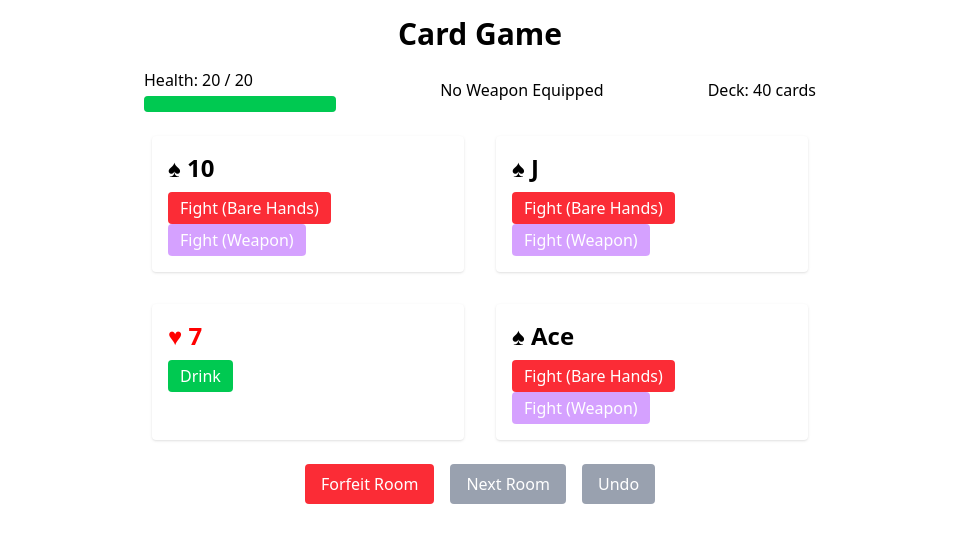
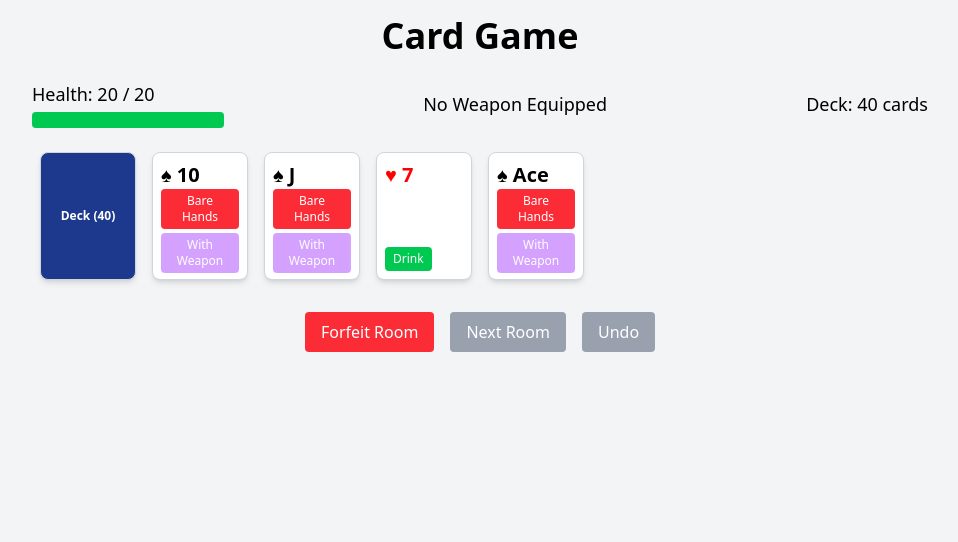
Before and after one commit to ghandic/game-time, a React (Vite) app: page / in a window 1280 px wide. Shown: the top 542 px of the page, without its empty margins (160-1118 px from the left). Built offline with nearby package versions, Linux system fonts and the light colour scheme.

Commit message:
Stling fixes and ability to start a new game on gameover

```diff
--- a/src/App.tsx
+++ b/src/App.tsx
@@ -75,21 +75,21 @@ type CardProps = {
   globalDisabled: boolean
 }
 
-// A card component showing its suit, value, and available action buttons.
+// A card component styled like a real playing card.
 const CardComponent = ({ card, onDrink, onEquip, onFightBareHands, onFightWithWeapon, canFightWithWeapon, globalDisabled }: CardProps) => {
   // Helper function for button classes:
   const buttonClasses = (base: string, disabled: boolean) =>
     `${base} ${disabled ? 'opacity-50 cursor-not-allowed' : 'hover:opacity-90'}`
 
   return (
-    <div className="bg-white rounded shadow p-4 m-2">
-      <div className="text-2xl font-bold" style={{ color: ['♦', '♥'].includes(card.suit) ? 'red' : 'black' }}>
+    <div className="w-24 h-32 bg-white rounded-lg border border-gray-300 shadow-md p-2 m-2 flex flex-col justify-between">
+      <div className="text-xl font-bold" style={{ color: ['♦', '♥'].includes(card.suit) ? 'red' : 'black' }}>
         {card.suit} {card.value}
       </div>
-      <div className="mt-2 space-x-2">
+      <div className="space-y-1">
         {card.type === 'potion' && (
           <button
-            className={buttonClasses("bg-green-500 text-white px-3 py-1 rounded", globalDisabled)}
+            className={buttonClasses("bg-green-500 text-white text-xs px-2 py-1 rounded", globalDisabled)}
             onClick={onDrink}
             disabled={globalDisabled}
           >
@@ -98,7 +98,7 @@ const CardComponent = ({ card, onDrink, onEquip, onFightBareHands, onFightWithWe
         )}
         {card.type === 'weapon' && (
           <button
-            className={buttonClasses("bg-blue-500 text-white px-3 py-1 rounded", globalDisabled)}
+            className={buttonClasses("bg-blue-500 text-white text-xs px-2 py-1 rounded", globalDisabled)}
             onClick={onEquip}
             disabled={globalDisabled}
           >
@@ -108,22 +108,35 @@ const CardComponent = ({ card, onDrink, onEquip, onFightBareHands, onFightWithWe
         {card.type === 'monster' && (
           <>
             <button
-              className={buttonClasses("bg-red-500 text-white px-3 py-1 rounded", globalDisabled)}
+              className={buttonClasses("bg-red-500 text-white text-xs px-2 py-1 rounded", globalDisabled)}
               onClick={onFightBareHands}
               disabled={globalDisabled}
             >
-              Fight (Bare Hands)
+              Bare Hands
             </button>
             <button
-              className={buttonClasses("bg-purple-500 text-white px-3 py-1 rounded", globalDisabled || !canFightWithWeapon)}
+              className={buttonClasses("bg-purple-500 text-white text-xs px-2 py-1 rounded", globalDisabled || !canFightWithWeapon)}
               onClick={onFightWithWeapon}
               disabled={globalDisabled || !canFightWithWeapon}
             >
-              Fight (Weapon)
+              With Weapon
             </button>
           </>
         )}
       </div>
+    </div>
+  )
+}
+
+// A component representing the deck as a card back.
+const DeckComponent = ({ deckCount }: { deckCount: number }) => {
+  return (
+    <div className="w-24 h-32 bg-blue-900 rounded-lg border border-gray-300 shadow-md m-2 flex items-center justify-center">
+      {deckCount > 0 ? (
+        <span className="text-white font-bold text-xs text-center">Deck ({deckCount})</span>
+      ) : (
+        <span className="text-white font-bold text-xs">Empty</span>
+      )}
     </div>
   )
 }
@@ -137,6 +150,7 @@ function App() {
   const [ranAwayLastRoom, setRanAwayLastRoom] = useState<boolean>(false)
   const [gameOver, setGameOver] = useState<boolean>(false)
   const [history, setHistory] = useState<GameState[]>([])
+  const [roomAnimationKey, setRoomAnimationKey] = useState<number>(0)
 
   // Save current state to history
   const saveState = () => {
@@ -164,20 +178,26 @@ function App() {
     setHistory(prev => prev.slice(0, prev.length - 1))
   }
 
+  // Start a new game (reset state)
+  const handleNewGame = () => {
+    const newDeck = createDeck()
+    setDeck(newDeck)
+    const roomSize = Math.min(4, newDeck.length)
+    setRoom(newDeck.slice(0, roomSize))
+    setDeck(newDeck.slice(roomSize))
+    setHealth(20)
+    setEquippedWeapon(null)
+    setRanAwayLastRoom(false)
+    setGameOver(false)
+    setHistory([])
+    setRoomAnimationKey(prev => prev + 1)
+  }
+
   // On mount, initialize the deck and draw the first room.
   useEffect(() => {
-    const newDeck = createDeck()
-    setDeck(newDeck)
-    drawInitialRoom(newDeck)
+    handleNewGame()
+    // eslint-disable-next-line react-hooks/exhaustive-deps
   }, [])
-
-  // Draw the initial room (always 4 cards).
-  const drawInitialRoom = (currentDeck: Deck) => {
-    if (currentDeck.length === 0) return
-    const roomSize = Math.min(4, currentDeck.length)
-    setRoom(currentDeck.slice(0, roomSize))
-    setDeck(currentDeck.slice(roomSize))
-  }
 
   // Draw a new room when the player clicks "Next Room".
   // If exactly one card remains in the current room, keep it and draw 3 new cards.
@@ -198,6 +218,7 @@ function App() {
     }
     setRoom(newRoom)
     setRanAwayLastRoom(false)
+    setRoomAnimationKey(prev => prev + 1) // trigger animation
   }
 
   // Remove a card from the current room by its id.
@@ -232,15 +253,13 @@ function App() {
 
   const handleFightWithWeapon = (card: Card) => {
     if (gameOver || !equippedWeapon) return
-    // If the weapon has been used, enforce that the new monster is strictly weaker.
+    // Enforce that the new monster is strictly weaker than the previous one killed.
     if (equippedWeapon.lastUsedAttack !== null && card.numericValue >= equippedWeapon.lastUsedAttack) {
       return // Invalid move; button should be disabled.
     }
     saveState()
-    // Calculate damage: monster attack reduced by the weapon's value (minimum 0).
     const damage = Math.max(0, card.numericValue - equippedWeapon.value)
     setHealth(prev => prev - damage)
-    // Update the weapon's last used attack so only weaker monsters can be fought next.
     setEquippedWeapon({ ...equippedWeapon, lastUsedAttack: card.numericValue })
     removeCardFromRoom(card.id)
   }
@@ -266,13 +285,13 @@ function App() {
   const globalDisabled = gameOver
 
   return (
-    <div className="min-h-screen p-4">
-      <div className="max-w-2xl mx-auto">
-        <h1 className="text-3xl font-bold text-center mb-4">Card Game</h1>
+    <div className="min-h-screen p-4 bg-gray-100">
+      <div className="max-w-4xl mx-auto">
+        <h1 className="text-4xl font-bold text-center mb-6">Card Game</h1>
+        {/* Status Bar */}
         <div className="flex justify-between items-center mb-4">
-          {/* Health Bar */}
           <div>
-            <div className="mb-1">Health: {health} / 20</div>
+            <div className="mb-1 text-lg">Health: {health} / 20</div>
             <div className="w-48 h-4 bg-gray-300 rounded">
               <div
                 className="h-4 bg-green-500 rounded"
@@ -280,25 +299,26 @@ function App() {
               ></div>
             </div>
           </div>
-          {/* Equipped Weapon Info */}
-          <div>
+          <div className="text-lg">
             {equippedWeapon ? (
               <div>
-                Equipped Weapon: {equippedWeapon.value}
-                <div className="text-sm">
-                  Last Monster Killed:{' '}
-                  {equippedWeapon.lastUsedAttack !== null ? equippedWeapon.lastUsedAttack : 'None'}
-                </div>
+                Equipped Weapon: {equippedWeapon.value} <br />
+                <span className="text-sm">
+                  Last Monster Killed: {equippedWeapon.lastUsedAttack !== null ? equippedWeapon.lastUsedAttack : 'None'}
+                </span>
               </div>
             ) : (
               <div>No Weapon Equipped</div>
             )}
           </div>
-          {/* Deck Count */}
-          <div>Deck: {deck.length} cards</div>
+          <div className="text-lg">Deck: {deck.length} cards</div>
         </div>
-        {/* Room Cards */}
-        <div className="grid grid-cols-2 gap-4 mb-4">
+        {/* Main Play Area */}
+        <div className="flex items-start">
+          {/* Deck */}
+          <DeckComponent deckCount={deck.length} />
+          {/* Room Cards with animation */}
+          <div key={roomAnimationKey} className="flex flex-row flex-wrap animate-slideIn">
             {room.map(card => (
               <CardComponent
                 key={card.id}
@@ -307,7 +327,6 @@ function App() {
                 onEquip={() => handleEquip(card)}
                 onFightBareHands={() => handleFightBareHands(card)}
                 onFightWithWeapon={() => handleFightWithWeapon(card)}
-              // For monsters, only allow fighting with weapon if no previous weapon use or if this monster is weaker.
                 canFightWithWeapon={
                   equippedWeapon &&
                   (equippedWeapon.lastUsedAttack === null ||
@@ -317,8 +336,9 @@ function App() {
               />
             ))}
           </div>
+        </div>
         {/* Action Buttons */}
-        <div className="flex justify-center space-x-4 mb-4">
+        <div className="flex justify-center space-x-4 mt-6">
           <button
             className={`px-4 py-2 rounded ${ranAwayLastRoom ? 'bg-gray-400' : 'bg-red-500 hover:bg-red-600'} text-white ${gameOver ? 'opacity-50 cursor-not-allowed' : ''}`}
             onClick={handleForfeit}
@@ -326,7 +346,6 @@ function App() {
           >
             Forfeit Room
           </button>
-          {/* Next Room button is enabled only when the room is either empty or has exactly one card. */}
           <button
             className={`px-4 py-2 rounded ${(room.length === 0 || room.length === 1) ? 'bg-blue-500 hover:bg-blue-600' : 'bg-gray-400'} text-white ${gameOver ? 'opacity-50 cursor-not-allowed' : ''}`}
             onClick={handleNextRoom}
@@ -334,7 +353,6 @@ function App() {
           >
             Next Room
           </button>
-          {/* Undo Button */}
           <button
             className={`px-4 py-2 rounded ${history.length > 0 ? 'bg-yellow-500 hover:bg-yellow-600' : 'bg-gray-400'} text-white ${gameOver ? 'opacity-50 cursor-not-allowed' : ''}`}
             onClick={handleUndo}
@@ -342,10 +360,17 @@ function App() {
           >
             Undo
           </button>
+          {gameOver && (
+            <button
+              className="px-4 py-2 rounded bg-green-500 hover:bg-green-600 text-white"
+              onClick={handleNewGame}
+            >
+              New Game
+            </button>
+          )}
         </div>
-        {/* Game Over Message */}
         {gameOver && (
-          <div className="text-center text-2xl font-bold text-red-600 mt-4">
+          <div className="text-center text-3xl font-bold text-red-600 mt-6">
             Game Over!
           </div>
         )}
--- a/src/index.css
+++ b/src/index.css
@@ -1 +1,17 @@
 @import "tailwindcss";
+
+/* Custom slide-in animation for drawing cards */
+@keyframes slideIn {
+  0% {
+    transform: translateY(20px);
+    opacity: 0;
+  }
+  100% {
+    transform: translateY(0);
+    opacity: 1;
+  }
+}
+
+.animate-slideIn {
+  animation: slideIn 0.5s ease-out;
+}
```
Lines whose indentation alone changed are shown as unchanged.
